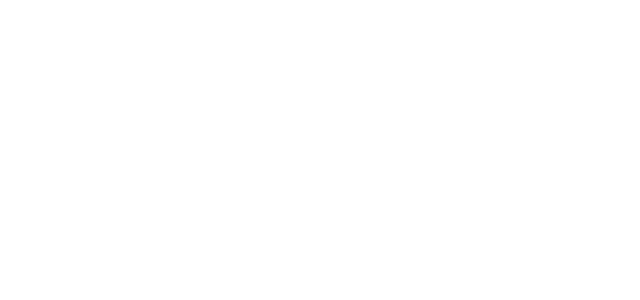
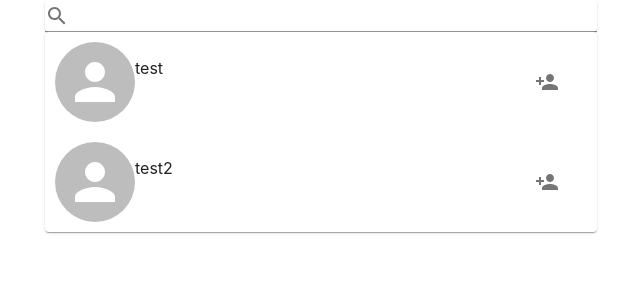
Before and after one commit to UTSCC09/project-thebigbangthierry, a React (Create React App) app in the folder frontend/: page /add/friends in a window 1280 px wide. Before the commit this address had no page. Shown: the top 300 px of the page, without its empty margins (319-959 px from the left). Built offline with nearby package versions, Linux system fonts and the light colour scheme.

Commit message:
adding feature connects to backend

```diff
--- a/frontend/src/App.js
+++ b/frontend/src/App.js
@@ -5,10 +5,11 @@ import {Login} from "./components/login";
 import {Profile} from "./components/profile";
 import {Home} from "./components/home";
 import {EditProfile} from "./components/editProfile";
+import {AddFriends} from "./components/addFriends";
 import {useState} from "react";
 import Cookies from 'js-cookie';
-// import { ApolloProvider } from "@apollo/react-hooks";
-// import ApolloClient from "apollo-client";
+import { ApolloProvider } from "@apollo/react-hooks";
+import ApolloClient from "apollo-boost";
 // import { WebSocketLink } from "apollo-link-ws";
 // import { InMemoryCache } from "apollo-cache-inmemory";
 import {
@@ -20,20 +21,21 @@ import {
   useNavigate,
 } from 'react-router-dom';
 
-// const client = new ApolloClient({
-//   link: new WebSocketLink({
-//     uri: "wss://localhost:4000/graphql",
-//     options: {
-//       reconnect: true,
-//       connectionParams: {
-//         headers: {
-//           Authorization: "Bearer yourauthtoken",
-//         },
-//       },
-//     },
-//   }),
-//   cache: new InMemoryCache(),
-// });
+const client = new ApolloClient({
+  uri: "http://localhost:4000/graphql",
+  // link: new WebSocketLink({
+  //   uri: "wss://localhost:4000/graphql",
+  //   options: {
+  //     reconnect: true,
+  //     connectionParams: {
+  //       headers: {
+  //         Authorization: "Bearer yourauthtoken",
+  //       },
+  //     },
+  //   },
+  // }),
+  // cache: new InMemoryCache(),
+});
 
 /*** SOURCES THAT NEEDED TO BE CREDITED ***/
 /***
@@ -52,15 +54,12 @@ const ProtectedRoute = ({
 };
 
 function App() {
-
-
-
   return (
-    // <ApolloProvider client={client}>
+    <ApolloProvider client={client}>
       <BrowserRouter>
         <AppRoutes/>
       </BrowserRouter>
-    // </ApolloProvider>
+    </ApolloProvider>
 
   );
 }
@@ -118,12 +117,11 @@ function AppRoutes() {
     <Routes>
       <Route path="/signup" element={<Signup />} />
       <Route path="/login" element={<Login handleLogin={handleLogin} loginError={loginError}/>}/>
+      <Route path="/" element={<ProtectedRoute auth={auth}> <Home handleLogout={handleLogout}/> </ProtectedRoute> }/>
+      {/* <Route path="/profile" element={<ProtectedRoute auth={auth}><Profile/> </ProtectedRoute> }/> */}
       <Route path="/profile" element={<Profile/>}/>
-      <Route path="/profile/edit" element={<EditProfile/>}/>
-      <Route path="/" element={
-      <ProtectedRoute auth={auth}>
-          <Home handleLogout={handleLogout}/>
-      </ProtectedRoute> }/>
+      <Route path="/profile/edit" element={<ProtectedRoute auth={auth}> <EditProfile/> </ProtectedRoute> }/>
+      <Route path="/add/friends" element={<AddFriends/>} />
     </Routes>
 
   );
--- /dev/null
+++ b/frontend/src/components/addFriends.js
@@ -0,0 +1,78 @@
+import {Container, InputAdornment, Paper, TextField, Box, Avatar, IconButton, Snackbar} from "@mui/material";
+import SearchIcon from '@mui/icons-material/Search';
+import PersonAddIcon from '@mui/icons-material/PersonAdd';
+import { useState } from "react";
+import { useMutation } from "@apollo/react-hooks";
+import Cookies from "js-cookie";
+import { gql } from "apollo-boost";
+
+const ADD_FOLLOWER = gql`
+  mutation AddFollower($username1: String!, $username2: String!, $profilePicture: String!) {
+    addToFollowerList(username1: $username1, username2: $username2, profilePicture: $profilePicture) {
+      username
+    }
+  }
+  `;
+
+const Result = (user) => {
+  const [addNotif, setAddNotif] = useState(false);
+  const [addFollower] = useMutation(ADD_FOLLOWER);
+
+  const handleSubmit = (targetUser) => {
+    const curr_user = Cookies.get("username");
+    const profilePic = " ";
+    if (curr_user) {
+      addFollower({ variables: { username1: targetUser, username2: curr_user, profilePicture: profilePic } });
+    }
+    setAddNotif(true);
+  }
+
+  return (
+    <Box sx={{display: 'flex', padding: "10px"}}>
+        <Avatar sx={{width: '10vh' , height: '10vh' }}/>
+        <p style={{width: 500}}> {user.username} </p>
+        <IconButton onClick={() => handleSubmit(user.username)} sx={{width: '10vh' , height: '10vh' }}> <PersonAddIcon/> </IconButton>
+        {addNotif ? <Snackbar message="Followed!" />: null}
+    </Box>
+  );
+};
+
+export function AddFriends() {
+
+  const users = [
+  {
+    username: 'test'
+  }
+  ,
+  {
+    username: 'test2'
+  }];
+  return (
+    <Box>
+      <Container maxWidth="sm">
+        <Paper>
+        <TextField
+          id="search bar"
+          InputProps={{
+            startAdornment: (
+              <InputAdornment position="start">
+                <SearchIcon />
+              </InputAdornment>
+            ),
+          }}
+          variant="standard"
+          fullWidth
+        />
+        </Paper>
+        <Paper>
+          {users.map((user)=> {
+            return (
+              <Result key={user.username} username={user.username}/>
+            );
+          })}
+        </Paper>
+      </Container>
+
+    </Box>
+  );
+}
--- /dev/null
+++ b/frontend/src/components/addGroups.js
@@ -0,0 +1,5 @@
+export function AddGroups() {
+  return (
+    <div> In Construction </div>
+  );
+}
--- a/frontend/src/components/login.js
+++ b/frontend/src/components/login.js
@@ -6,19 +6,20 @@ import { useForm } from "react-hook-form";
 const loginBoxStyle = {
   textAlign: "center",
   backgroundColor: '#002f65',
-  backgroundSize: 'cover',
-  height: '100%',
+  height: '100vh',
+  paddingTop: '20px',
 };
 const loginPaper={
-  padding: 20,
-  height: '75%' ,
+  padding: 30,
+  height: '80vh' ,
   width: '40vw',
-  margin:"20px auto"
+  margin: 'auto'
 };
 
 export function Login(props) {
   const {register, handleSubmit} = useForm();
   const onSubmit = data =>{
+    // console.log(data);
     props.handleLogin(data);
   };
 
--- a/frontend/src/components/profile.js
+++ b/frontend/src/components/profile.js
@@ -1,23 +1,45 @@
 import {Box, Paper, Avatar , Button} from "@mui/material";
 import { useNavigate } from "react-router-dom";
-import {useEffect, useState} from "react";
+// import { useState} from "react";
+import { useQuery } from "@apollo/react-hooks";
+import { gql } from "apollo-boost";
+import Cookies from 'js-cookie';
 
-const otherInfoElementStyle = {
-  fontSize: "1.5vw",
-  width: "20vw",
-  height: "20vh",
-};
+const GET_PROFILE = gql`
+  query($user: String!) {
+    user(username: $user){
+      fullName,
+      email
+      about
+      followerList {
+        username
+        profilePicture
+      }
+      followingList {
+        username
+        profilePicture
+      }
+    }
+  }
+`;
 
-const otherInfoStyle = {
-  display: "flex" ,
-  flexWrap: "wrap" ,
-  width: "40vw" ,
-  borderRight: "grey 2px solid"
-};
+// const otherInfoElementStyle = {
+//   fontSize: "1.5vw",
+//   width: "20vw",
+//   height: "20vh",
+// };
+
+// const postStyle = {
+//   display: "flex" ,
+//   flexWrap: "wrap" ,
+//   width: "40vw" ,
+//   borderRight: "grey 2px solid"
+// };
 
 const aboutPictureStyle = {
   display: 'flex',
   height: '24 vh',
+  width: "70vw",
   padding:'3vh 2vw',
   borderBottom: '2px grey solid'
 };
@@ -38,44 +60,36 @@ const mainBoxStyle = {
 };
 
 export function Profile(){
-  const [profile, setProfile] = useState({});
   const navigate = useNavigate();
-  useEffect(() => {
-    setProfile(
-      {
-        username: 'test',
-        profilePicture: 'fake image',
-        email: 'test@utoronto.ca',
-        fullName: 'Testing',
-        about: 'This is a fake about description needed for testing purposes. All of the following is using staic dummy data that will be later integrated with backend ',
-      })
-  }, []);
+  const username = Cookies.get("username");
+  const { loading, error, data } = useQuery(GET_PROFILE, {
+    variables: { user: username},
+  });
+
+  if (loading) return <div>Loading...</div>;
+  if (error) return <div>Error!</div>
 
   return (
     <Box sx={backgroundBoxStyle}>
+      {console.log(data)}
         <Paper sx={{width: "75vw" , padding: '2vh'}}>
           <Box sx={mainBoxStyle}>
             <Box id="about-picture" sx={aboutPictureStyle}>
-              <div>
-                <Avatar sx={{width: '15vh', height: '15vh'}} src={profile.profilePicture}/>
-                <Button sx={{fontSize: "1vw"}} onClick={() => navigate("/profile/edit")}> Edit Profile</Button>
+              <div style={{fontSize: "1vw"}}>
+                <Avatar sx={{width: '15vh', height: '15vh'}} src={data.user.profilePicture}/>
+                <Button onClick={() => navigate("/profile/edit")}> Edit Profile</Button>
+                <p> <b> Full Name: </b> {data.user.fullName} </p>
+                <p><b> Email: </b>{data.user.email} </p>
               </div>
-              <label style={{padding: "0vh 2vw", fontSize: "1.75vw"}}> {profile.about} </label>
+              <label style={{padding: "0vh 2vw", fontSize: "1.75vw"}}> {data.user.about} </label>
             </Box>
              <Box sx={{display: "flex", padding: "10px 0px", height: '50vh'}}>
-                <Box id="other-info" sx={otherInfoStyle}>
-                  <div style={otherInfoElementStyle}>
-                    <b><p> Full Name</p></b>
-                    <p> {profile.fullName} </p>
-                  </div>
-                  <div style={otherInfoElementStyle}>
-                    <b><p> Email </p></b>
-                    <p> {profile.email} </p>
-                  </div>
-                </Box>
+                {/* <Box id="other-info" sx={postStyle}>
+                </Box> */}
 
-                <Box id="friend-list" sx={{ display: "flex", flexDirection: "column"}}>
-                  <b> <h1 style={{padding: "0vh 1vw", fontSize:"3vw"}}> Friend List </h1></b>
+                <Box id="following-list" sx={{ display: "flex", flexDirection: "column"}}>
+                  <b> <h1 style={{padding: "0vh 1vw", fontSize:"3vw"}}> Following List </h1></b>
+
                 </Box >
              </Box>
 
--- a/frontend/src/components/signup.js
+++ b/frontend/src/components/signup.js
@@ -1,9 +1,11 @@
-import {Box, Paper, TextField , Input, IconButton, Button} from "@mui/material";
+import {Box, Paper, TextField , Input, Button} from "@mui/material";
+//IconButton
 import { useForm, Controller } from "react-hook-form";
-import {useRef, useState} from "react";
+import {useRef} from "react";
+//setState
 import AccountCircleIcon from '@mui/icons-material/AccountCircle';
-import PersonAddIcon from '@mui/icons-material/PersonAdd';
-import { useNavigate } from 'react-router-dom'
+// import PersonAddIcon from '@mui/icons-material/PersonAdd';
+import { useNavigate , Link } from 'react-router-dom'
 
 /*** SOURCES THAT NEEDED TO BE CREDITED ***/
 /***
@@ -18,6 +20,7 @@ const signUpPaper={padding: 20, height: '75%' , width: '40vw', margin:"20px auto
 
 export function Signup() {
   const { register ,handleSubmit, control, watch } = useForm();
+  //setError
   const navigate = useNavigate();
   const onSubmit = (data) => {
     // console.log(data);
@@ -31,10 +34,10 @@ export function Signup() {
     .then(res=> {
       if (res.ok) navigate("/login")
     })
-
+    // setError("username", {type: "manual", message: "Username taken"});
   }
-  const [uploaded, setUploaded] = useState(false);
-
+  // const [uploaded, setUploaded] = useState(false);
+  // const [userTaken, setUserTaken] = useState(true);
   const password = useRef({});
   password.current = watch("password", "");
   const signupOptions = [
@@ -134,6 +137,7 @@ export function Signup() {
           </label>
 
         </form>
+        <Link to="/login"> Already have an Account ? Log in </Link>
       </Paper>
     </Box>
   );
```
